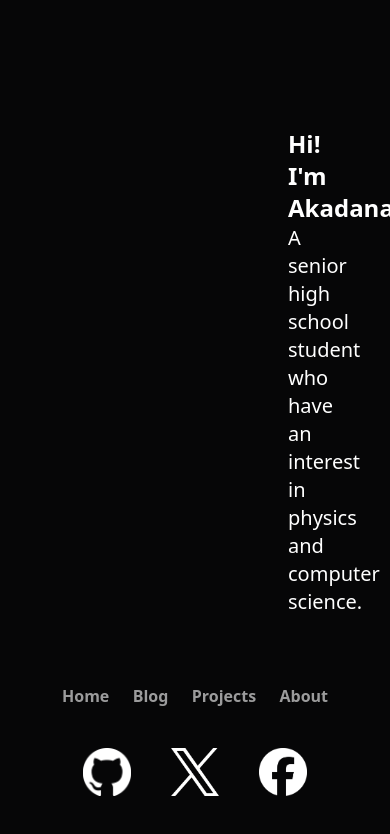
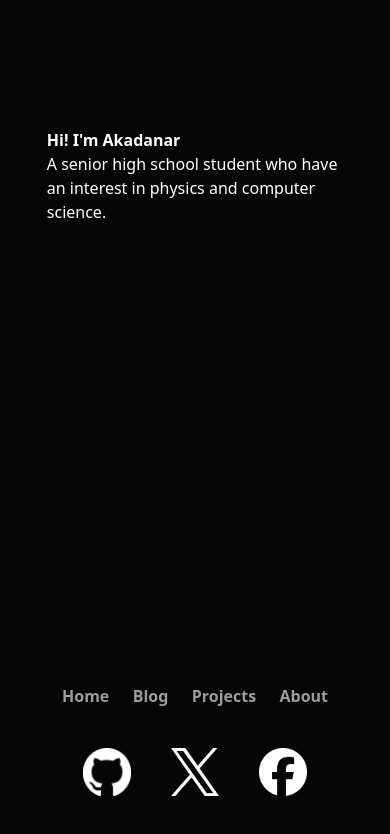
Before and after one commit to akadanar/portfolio, a React (Vite) app: page /about in a window 390 px wide. Shown: the top 834 px of the page. Built offline with nearby package versions, Linux system fonts and the light colour scheme.

Commit message:
Fix: Unresponsive component

```diff
--- a/src/pages/About.jsx
+++ b/src/pages/About.jsx
@@ -4,9 +4,9 @@ import Sns from '../components/Sns'
 export default function About(){
     return (
         <>
-        <div className="mx-72 my-32">
-            <span className="text-2xl font-bold">Hi! I'm Akadanar</span>
-            <p className='text-xl'>A senior high school student who have an interest in physics and computer science.</p>
+        <div className="mx-[12%] my-32">
+            <span className="sm:text-xl md:text-2xl font-bold">Hi! I'm Akadanar</span>
+            <p className="sm:text-lg md:text-xl">A senior high school student who have an interest in physics and computer science.</p>
         </div>
         <Panel/>
         <Sns/>
```
